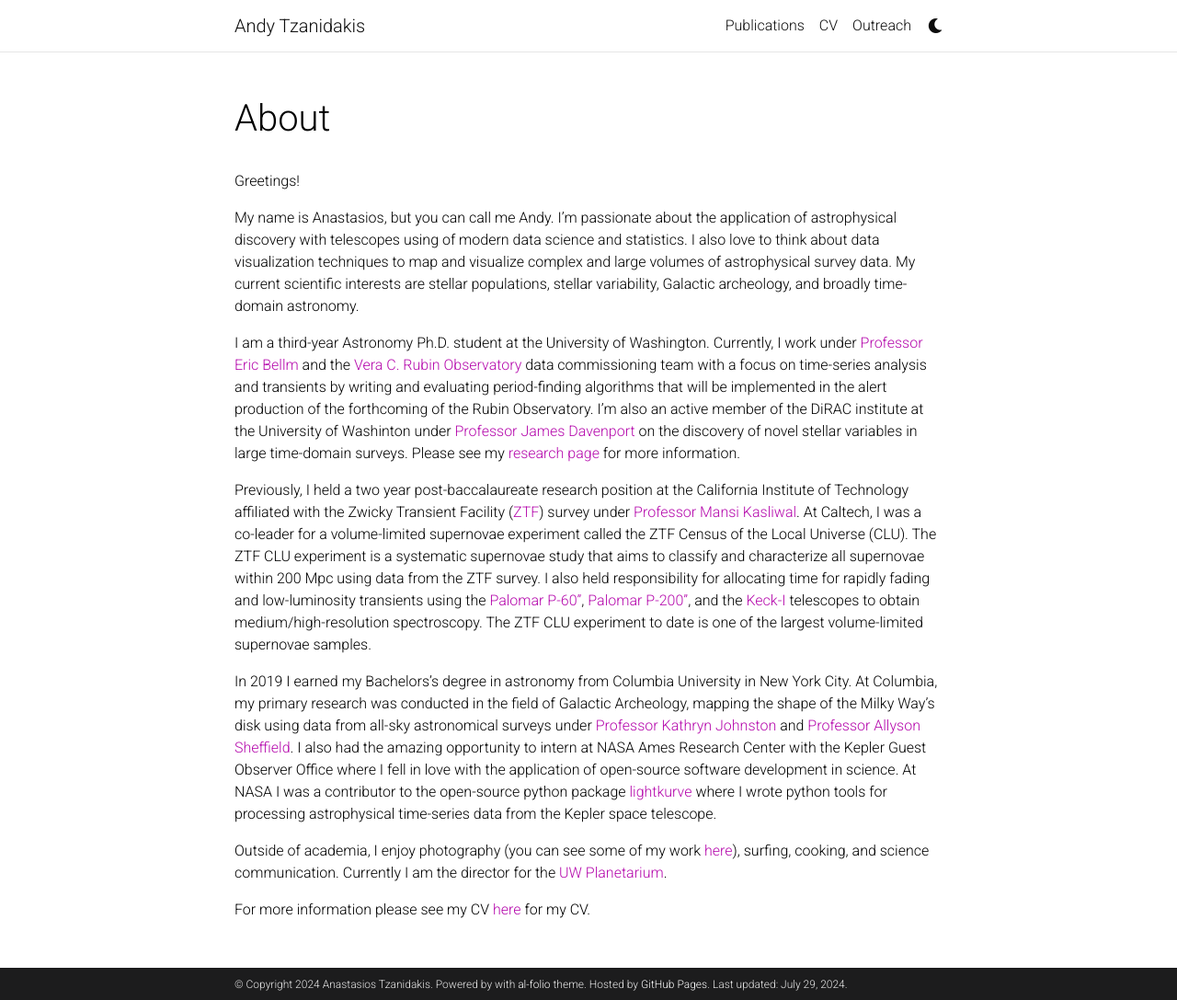
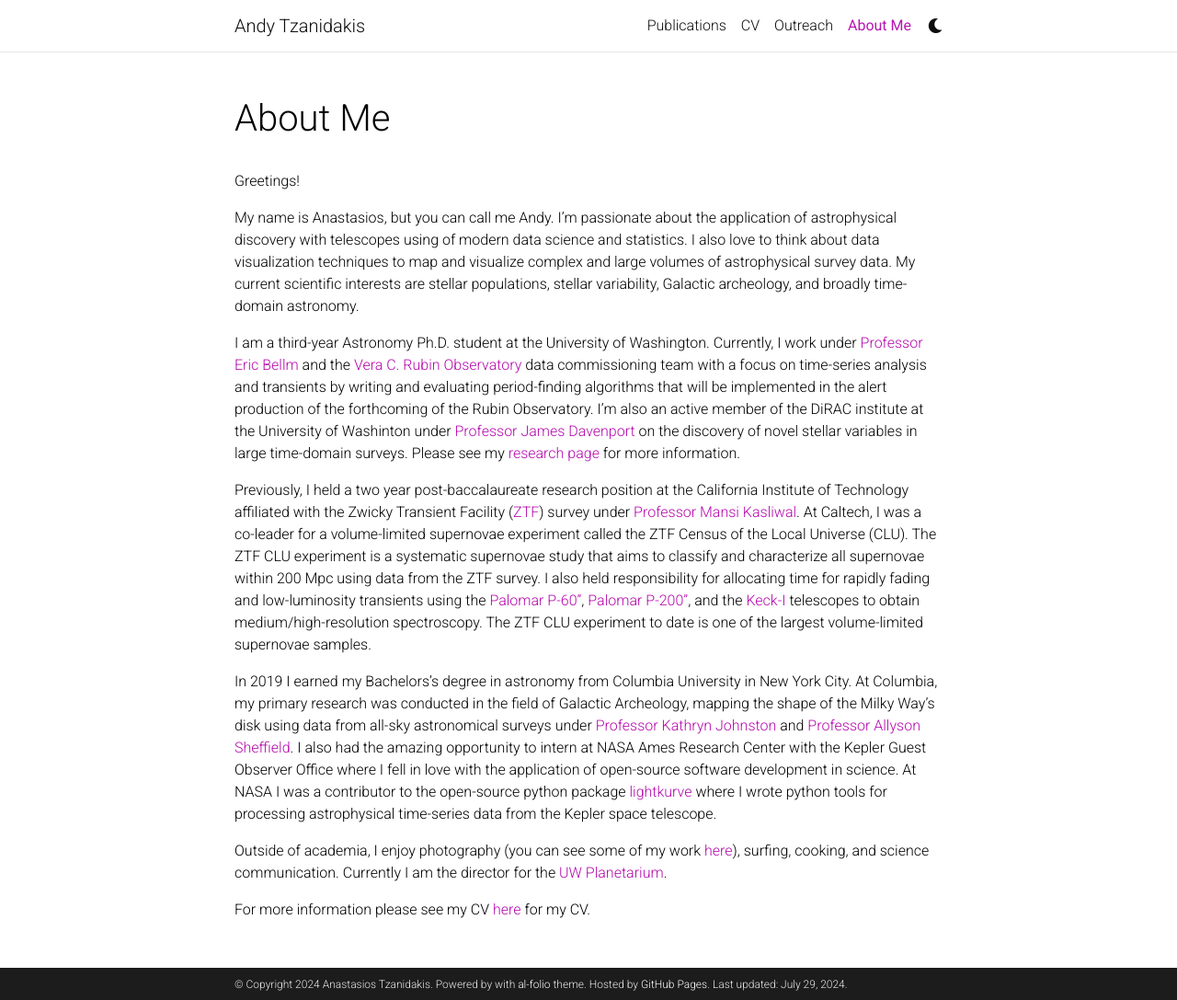
Before and after one commit to AndyTza/andytza.github.io, a Jekyll site: the page built from _pages/aboutme.md, in a window 1280 px wide and 1087 px high. Shown: the whole window at 92% size. Built offline with Jekyll 4.4.1, drawn with Linux system fonts in a browser that asks for light colours; full-size pictures stand in for the smaller copies a plugin makes; comment, search, counter and statistics services are not loaded; a style sheet for code colours, icons or effects is not loaded.

Commit message:
Try again to add about

```diff
--- a/_config.yml
+++ b/_config.yml
@@ -95,8 +95,8 @@ orcid_id: 0000-0003-0484-3331 # your ORCID ID
 # facebook_id: # your facebook id
 # discord_id: # your discord id (18-digit unique numerical identifier)
 
-contact_note: >
-  The fastest way to reach me is by email!
+#contact_note: >
+#  The fastest way to reach me is by email!
 
 # -----------------------------------------------------------------------------
 # Analytics and search engine verification
--- a/_pages/aboutme.md
+++ b/_pages/aboutme.md
@@ -1,7 +1,9 @@
 ---
 layout: page
-title: About
-permalink: /About/
+permalink: /about/
+title: About Me
+nav: true
+nav_order: 6
 ---
 
 Greetings!
```
